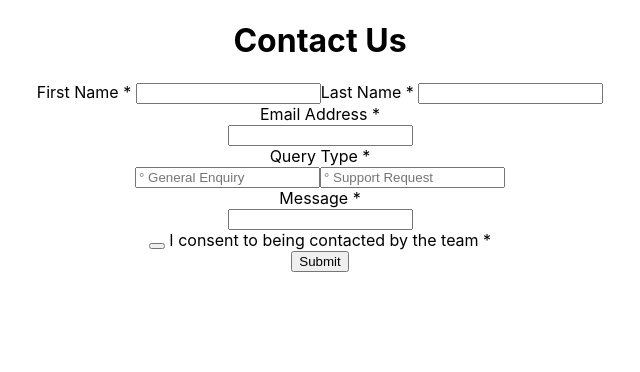
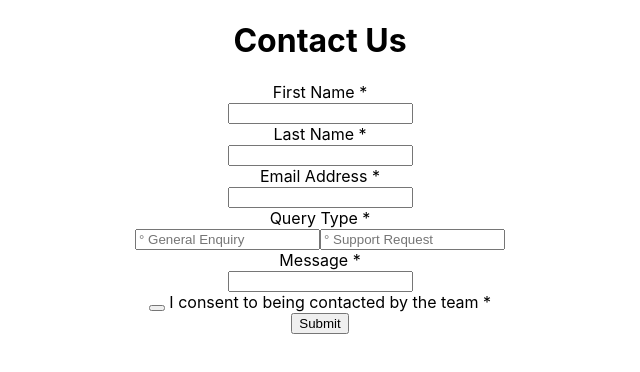
Before and after one commit to Carooh55/contact-formme, a React (Create React App) app: page / in a window 1280 px wide. Shown: the top 372 px of the page, without its empty margins (320-960 px from the left). Built offline with nearby package versions, Linux system fonts and the light colour scheme.

Commit message:
changed a few things on html

```diff
--- a/src/App.js
+++ b/src/App.js
@@ -4,9 +4,11 @@ import "./App.css";
 
 function App() {
   return (
-    <div className="App">
-      <h1>Contact Us</h1>
-      <Contactme />
+    <div className="container">
+      <div className="App">
+        <h1>Contact Us</h1>
+        <Contactme />
+      </div>
     </div>
   );
 }
--- a/src/Contactme.js
+++ b/src/Contactme.js
@@ -3,14 +3,17 @@ import "./Contactme.css";
 
 export default function Contactme() {
   return (
-    <div className="container">
     <div className="Contactme">
-        <form action="/submit">
+      <form>
         <div className="names">
           <div>
+            <div>
               <label for="name">First Name * </label>
+            </div>
             <input type="text" name="name" id="name" required />
+            <div>
               <label for="name">Last Name * </label>
+            </div>
             <input type="text" name="name" id="name" required />
           </div>
         </div>
@@ -31,14 +34,10 @@ export default function Contactme() {
         </div>
         <div>
           <button></button>
-            <label for="name">
-              {" "}
-              I consent to being contacted by the team *{" "}
-            </label>
+          <label for="name"> I consent to being contacted by the team * </label>
         </div>
         <button>Submit</button>
       </form>
     </div>
-    </div>
   );
 }
```
Lines whose indentation alone changed are shown as unchanged.
